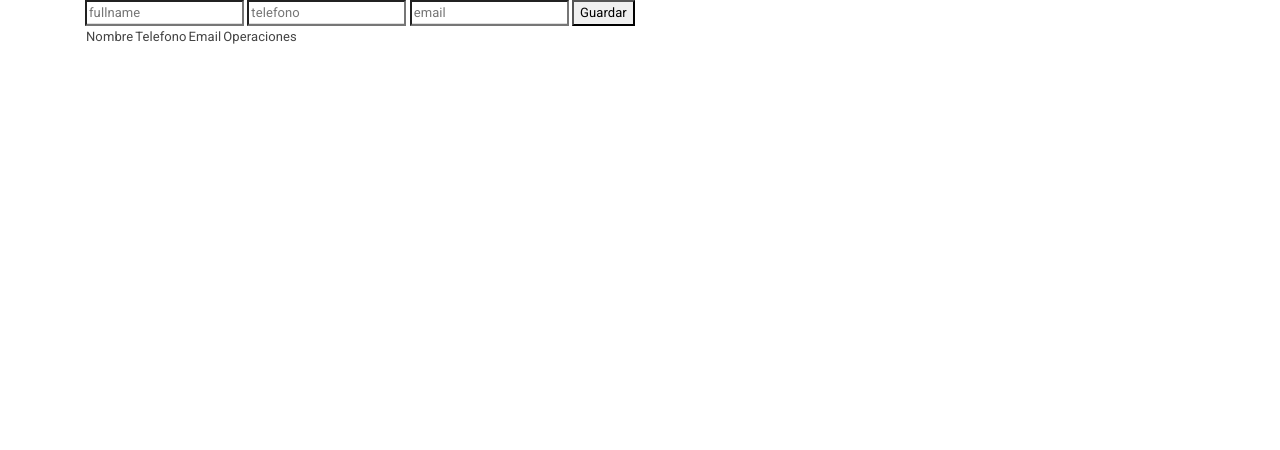
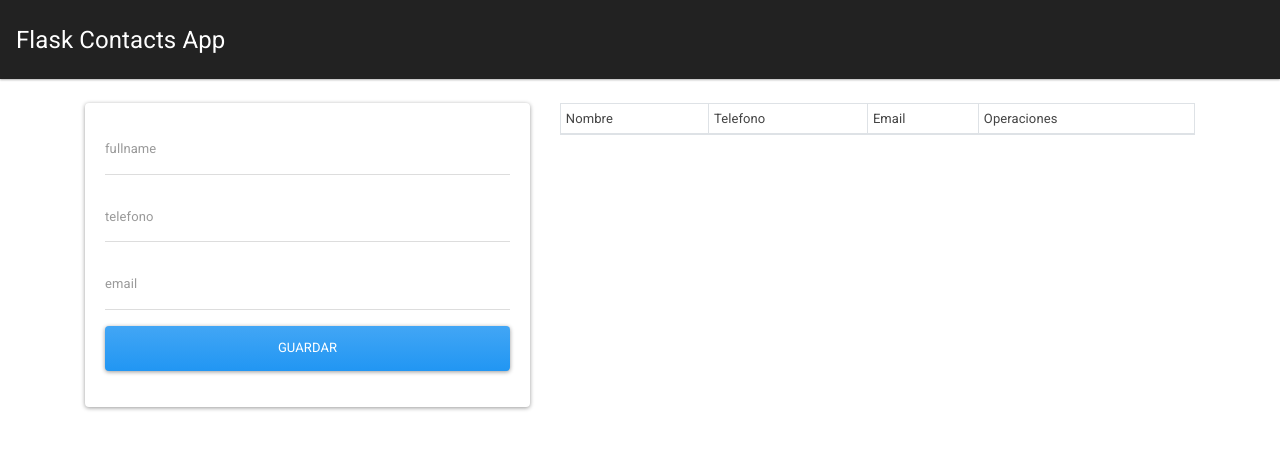
Before and after one commit to camarvi/flask_mysql, a Flask app: page / in a window 1280 px wide. Shown: the top 450 px of the page. Run offline with Flask 2, Linux system fonts and the light colour scheme; data that the repository does not hold is empty; some libraries are stand-ins or nearby versions.

Commit message:
final proyexto

```diff
--- a/templates/index.html
+++ b/templates/index.html
@@ -2,10 +2,13 @@
 
 {% block body %}
 
+<div class="row">
+    <div class="col-md-5">
+
         {% with messages = get_flashed_messages() %}
         {% if messages %}
         {% for message in messages %}
-<div class="alert alert-warning alert-dismissible fade show" role="alert">
+        <div class="alert alert-success alert-dismissible fade show" role="alert">
             {{ message }}
             <button type="button" class="close" data-dismiss="alert" aria-label="Close">
                 <span aria-hidden="true">&times;</span>
@@ -16,15 +19,25 @@
         {% endif %}
         {% endwith %}
 
+        <div class="card card-body">
             <form action="/add_contact" method="POST">
-
-    <input type="text" name="fullname" placeholder="fullname">
-    <input type="text" name="phone" placeholder="telefono">
-    <input type="text" name="email" placeholder="email">
-    <button type="submit">Guardar</button>
+                <div class="form-group">
+                    <input type="text" name="fullname" placeholder="fullname" class="form-control">
+                </div>
+                <div class="form-group">
+                    <input type="text" name="phone" placeholder="telefono" class="form-control">
+                </div>
+                <div class="form-group">
+                    <input type="text" name="email" placeholder="email" class="form-control">
+                </div>
+                <div class="form-group">
+                    <button type="submit" class="btn btn-primary btn-block">Guardar</button>
+                </div>
             </form>
-
-<table>
+        </div>
+    </div>
+    <div class="col-md-7">
+        <table class="table table-striped table-bordered bg-white table-sm">
             <thead>
                 <tr>
                     <td>Nombre</td>
@@ -40,12 +53,19 @@
                     <td>{{ contact.2 }}</td>
                     <td>{{ contact.3 }}</td>
                     <td>
-                <a href="/edit/{{ contact.0 }}">Edit</a>
-                <a href="/delete/{{ contact.0 }}">Delete</a>
+                        <a href="/edit/{{ contact.0 }}" class="btn btn-secondary">Edit</a>
+                        <a href="/delete/{{ contact.0 }}" class="btn btn-danger">Delete</a>
                     </td>
                 </tr>
                 {% endfor %}
             </tbody>
         </table>
+    </div>
+</div>
+
+
+
+
+
 
 {% endblock %}
--- a/templates/layout.html
+++ b/templates/layout.html
@@ -12,13 +12,21 @@
 
 <body>
 
-    <div class="container">
+    <nav class="navbar navbar-expand-lg navbar-dark bg-dark">
+        <a class="navbar-brand" href="/">Flask Contacts App</a>
+        <button class="navbar-toggler" type="button" data-toggle="collapse" data-target="#navbarNav"
+            aria-controls="navbarNav" aria-expanded="false" aria-label="Toggle navigation">
+            <span class="navbar-toggler-icon"></span>
+        </button>
+    </nav>
+
+    <div class="container pt-4">
         {% block body %}
         {% endblock %}
     </div>
 
-<!-- SCRIPT JS-->
-<script src="https://code.jquery.com/jquery-3.3.1.slim.min.js"
+    <!-- SCRIPT JS-->
+    <script src="https://code.jquery.com/jquery-3.3.1.slim.min.js"
         integrity="sha384-q8i/X+965DzO0rT7abK41JStQIAqVgRVzpbzo5smXKp4YfRvH+8abtTE1Pi6jizo"
         crossorigin="anonymous"></script>
     <script src="https://cdnjs.cloudflare.com/ajax/libs/popper.js/1.14.7/umd/popper.min.js"
@@ -28,4 +36,5 @@
         integrity="sha384-JjSmVgyd0p3pXB1rRibZUAYoIIy6OrQ6VrjIEaFf/nJGzIxFDsf4x0xIM+B07jRM"
         crossorigin="anonymous"></script>
 </body>
+
 </html>
```
Also changed, not shown: templates/edit-contact.html (+18 -6 lines). Lines whose indentation alone changed are shown as unchanged.
